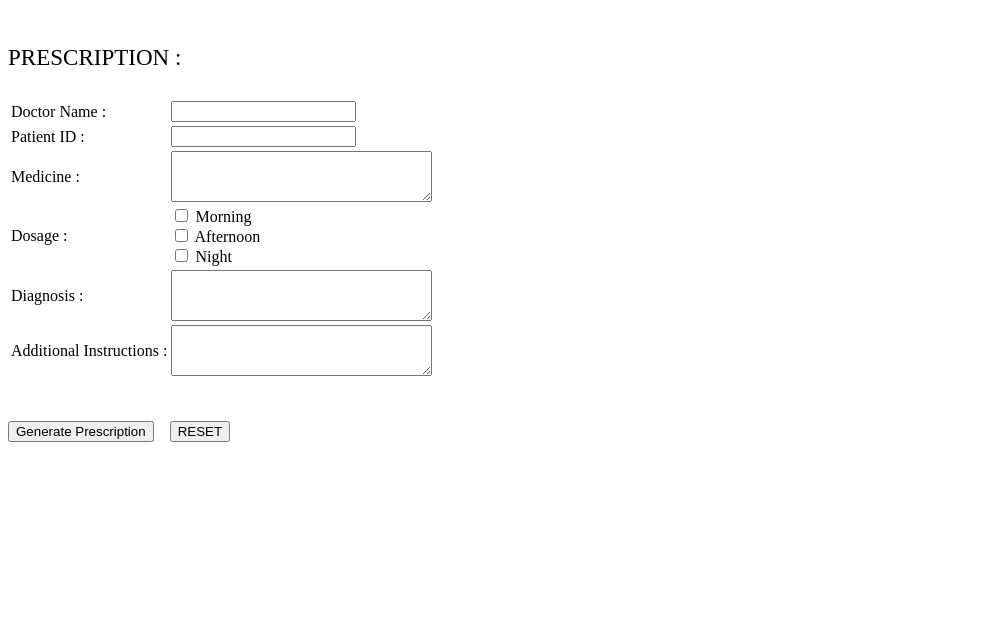
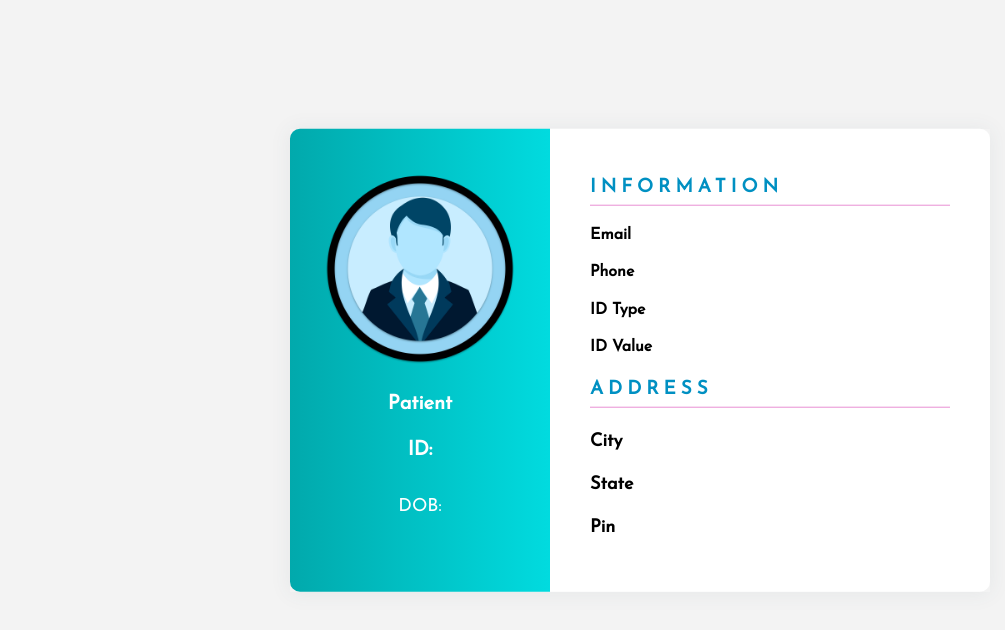
Before and after one commit to ShubhamKNIT/CodeArch, a plain HTML site: page patient.html in a window 1280 px wide. Shown: the whole page, without its empty margins (0-1005 px from the left). Drawn offline with Linux system fonts and the light colour scheme; files whose address does not match are found by name.

Commit message:
patient-page

```diff
--- /dev/null
+++ b/patient.css
@@ -0,0 +1,97 @@
+@import url('https://fonts.googleapis.com/css?family=Josefin+Sans&display=swap');
+
+*{
+  margin: null;
+  padding: 0;
+  box-sizing: border-box;
+  list-style: none;
+  font-family: 'Josefin Sans', sans-serif;
+}
+
+body{
+   background-color: #f3f3f3;
+}
+
+.wrapper{
+  position: absolute;
+  top: 45%;
+  left: 50%;
+  transform: translate(-50%,-50%);
+  width: 700px;
+  display: flex;
+  box-shadow: 0 1px 20px 0 rgba(69,90,100,.08);
+}
+
+.wrapper .left{
+  width: 1900px;
+  background: linear-gradient(to right,#01a9ac,#01dbdf);
+  padding: 40px 30px;
+  border-top-left-radius: 10px;
+  border-bottom-left-radius: 10px;
+  text-align: center;
+  font-size: 25px;
+  color: #fff;
+}
+
+.wrapper .left img{
+  border-radius: 5px;
+  margin-bottom: -8px;
+}
+
+.wrapper .left h4{
+  margin-bottom: 10px;
+  font-size:20px;
+}
+
+.wrapper .left p{
+  font-size: 18px;
+}
+
+.wrapper .right{
+  width: 500%;
+  background: #fff;
+  padding: 30px 40px;
+  border-top-right-radius: 10px;
+  border-bottom-right-radius: 10px;
+}
+
+.wrapper .right .info,
+.wrapper .right .projects{
+  margin-bottom: 25px;
+}
+
+.wrapper .right .info h3,
+.wrapper .right .projects h3{
+    margin-bottom: 10px;
+    padding-bottom: 8px;
+    border-bottom: 1px solid #e88fd4;
+    color: #0090c2;
+  text-transform: uppercase;
+  letter-spacing: 5px;
+}
+
+.wrapper .right .info_data,
+.wrapper .right .projects_data{
+  display:bloc;
+  justify-content: space-between;
+}
+
+.wrapper .right .info_data .data,
+.wrapper .right .projects_data .data{
+  width: 100%;
+}
+
+.wrapper .right .info_data .data select,
+.wrapper .right .projects_data .data h4{
+    color: #000000;
+    margin-bottom: 5px;
+    font-size: 18px;
+    width: 250px;
+}
+
+.wrapper .right .info_data .data p,
+.wrapper .right .projects_data .data p{
+  font-size: 13px;
+  margin-bottom: 10px;
+  color: #434950;
+}
--- a/patient.html
+++ b/patient.html
@@ -1,62 +1,60 @@
-<!DOCTYPE HTML PUBLIC "-//W3C//DTD HTML 4.01 Transitional//EN">
-<html><head>
-  <title></title>
+<!DOCTYPE html>
+<html lang="en">
+<head>
+	<meta charset="UTF-8">
+	<title>CSS User Profile Card</title>
+	<link rel="stylesheet" href="patient.css">
+	<script src="https://kit.fontawesome.com/b99e675b6e.js"></script>
+</head>
+<body>
 
-</head>
-<body style="background-image: url(images/background4.jpg);">
-<br>
+<div class="wrapper">
+    <div class="left">
+        <img src="/Users/shubhamkumar/Documents/webpage/icon-ge0ba9687b_1920.png"
+        alt="user" width="200">
+        <h4>Patient</h4>
+        <h4>ID: </h4>
+         <p>
+            <!--first_name-->
+            <!--last_name-->
+            <br>DOB: <!--DOB-->
+         </p>
+    </div>
+    <div class="right">
+        <div class="info">
+            <h3>Information</h3>
+            <div class="info_data">
+                <div class="data">
+                  <h4>Email  &nbsp; &nbsp; <!--email@gmail.com--></h4>
+                </div>
+                <div class="data">
+                  <h4>Phone  &nbsp; &nbsp;<!--phone no.--></h4>
+                </div>
+                <div class="data">
+                  <h4>ID Type &nbsp;&ensp;<!--ID Type--></h4>
+                </div>
+                <div class="data">
+                  <h4>ID Value &nbsp;&ensp;<!--ID Value--></h4>
+                </div>
+            </div>
+        </div>
 
-<br>
-
-<form method="post" action="--"><big><big>PRESCRIPTION :<br>
-  <br>
-  </big></big>
-  <table width:="50%">
-    <tbody>
-		<tr>
-        <td>Doctor Name : <br>
-        </td>
-        <td><input name="doc_name" type="text"><br>
-        </td>
-      </tr>
-      <tr>
-        <td>Patient ID : <br>
-        </td>
-        <td><input name="id" type="text"><br>
-        </td>
-      </tr>
-      <tr>
-        <td>Medicine : <br>
-        </td>
-        <td><textarea cols="30" rows="3" name="medicine"></textarea><br>
-        </td>
-      </tr>
-      <tr>
-        <td>Dosage : <br>
-        </td>
-        <td>
-		<input name="dose" type="checkbox"> Morning<br>
-        <input name="dose" type="checkbox"> Afternoon<br>
-        <input name="dose" type="checkbox"> Night<br>
-        </td>
-      </tr>
-      <tr>
-        <td>Diagnosis :<br>
-        </td>
-        <td><textarea cols="30" rows="3" name="diagnosis"></textarea><br>
-        </td>
-      </tr>
-      <tr>
-        <td>Additional Instructions :<br>
-        </td>
-        <td><textarea cols="30" rows="3" name="instructions"></textarea> </td>
-      </tr>
-    </tbody>
-  </table>
-  <br>
-  <br>
-  <input name="submit" value="Generate Prescription" type="submit">&nbsp; &nbsp; <input name="reset" value="RESET" type="reset"> <big><big><br>
-  </big></big></form>
+      <div class="projects">
+            <h3>Address</h3>
+            <div class="projects_data">
+                <div class="data">
+                  <h4>City &nbsp; &nbsp; &ensp; <!--["city"]--></h4>
+                </div>
+                <div class="data">
+                  <h4>State &ensp;&ensp;&ensp;<!--["state]--></h4>
+                </div>
+                <div class="data">
+                  <h4>Pin &nbsp;&nbsp; &nbsp;&nbsp; &nbsp; <!--["pincode"]--></h4>
+                </div>
+            </div>
+        </div>
+    </div>
+</div>
 
 </body>
 </html>
```
